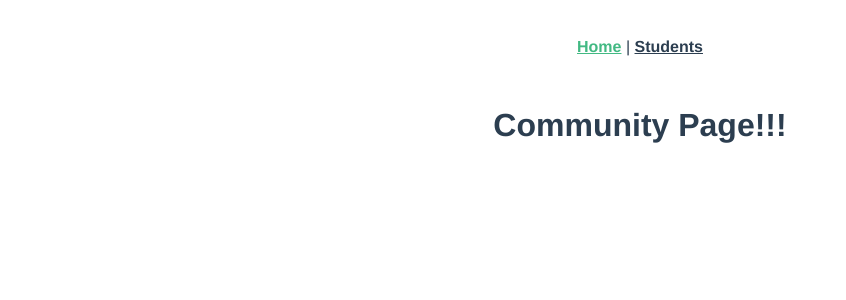
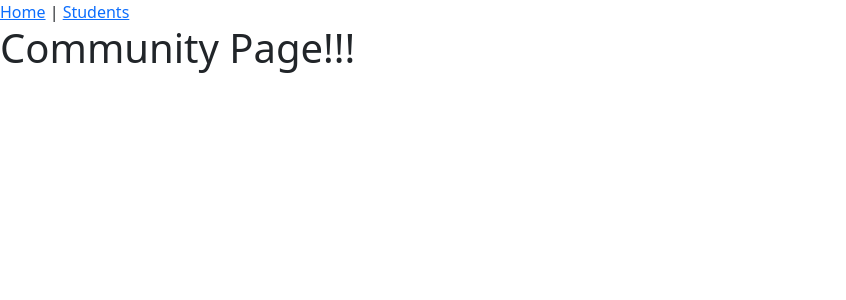
Before and after one commit to kred1150/team_api_project_community, a Vue app: page / in a window 1280 px wide. Shown: the top 300 px of the page, without its empty margins (0-846 px from the left). Built offline with nearby package versions, Linux system fonts and the light colour scheme.

Commit message:
Addded and installed bootstrap

```diff
--- a/package.json
+++ b/package.json
@@ -9,6 +9,8 @@
   },
   "dependencies": {
     "axios": "^0.27.2",
+    "bootstrap": "^5.1.3",
+    "bootstrap-vue": "^2.22.0",
     "core-js": "^3.8.3",
     "vue": "^3.2.13",
     "vue-router": "^4.0.3"
--- a/src/App.vue
+++ b/src/App.vue
@@ -7,25 +7,4 @@
   <router-view />
 </template>
 
-<style>
-#app {
-  font-family: Avenir, Helvetica, Arial, sans-serif;
-  -webkit-font-smoothing: antialiased;
-  -moz-osx-font-smoothing: grayscale;
-  text-align: center;
-  color: #2c3e50;
-}
-
-nav {
-  padding: 30px;
-}
-
-nav a {
-  font-weight: bold;
-  color: #2c3e50;
-}
-
-nav a.router-link-exact-active {
-  color: #42b983;
-}
-</style>
+<style></style>
--- a/src/main.js
+++ b/src/main.js
@@ -2,6 +2,8 @@ import { createApp } from "vue";
 import App from "./App.vue";
 import router from "./router";
 import axios from "axios";
+import "bootstrap";
+import "bootstrap/dist/css/bootstrap.min.css";
 
 axios.defaults.baseURL = process.env.NODE_ENV === "development" ? "http://localhost:3000" : "/";
 
```
Also changed, not shown: 1 other file (tests, documents, lock files or other folders).
